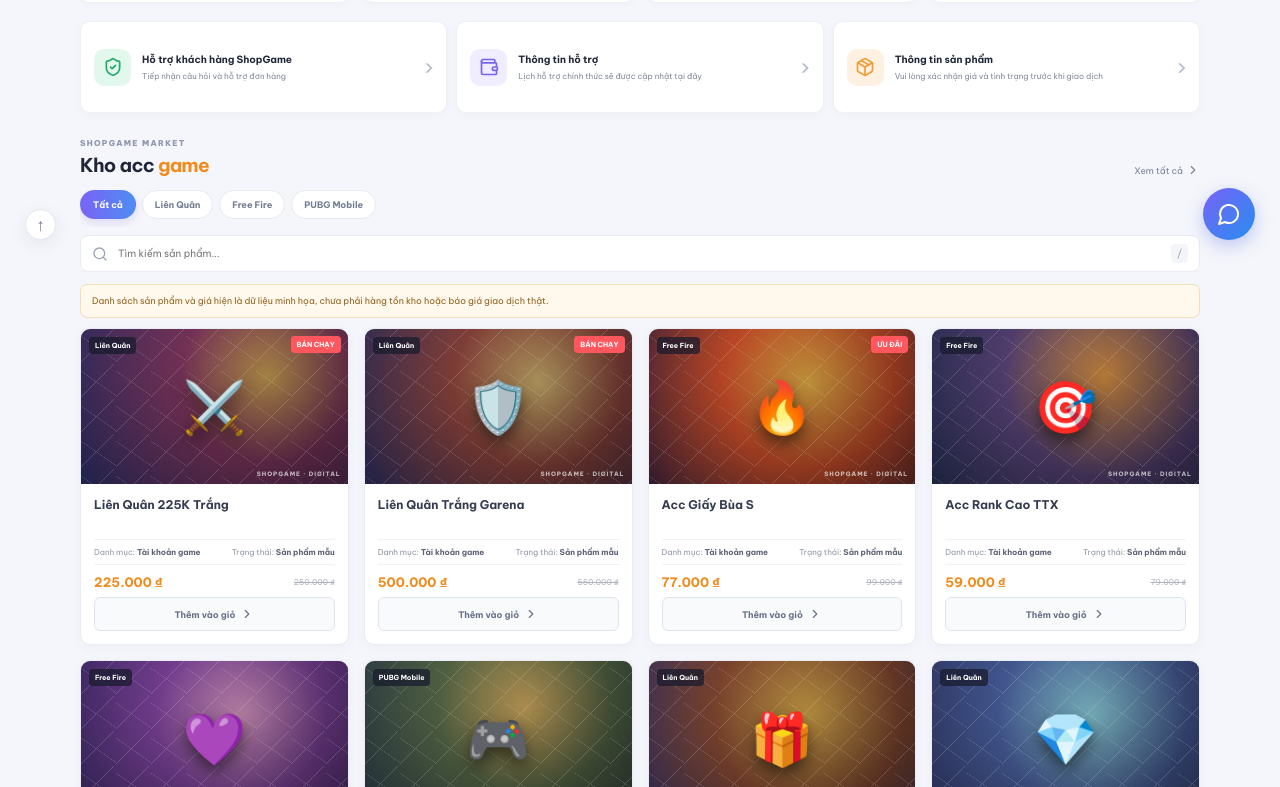
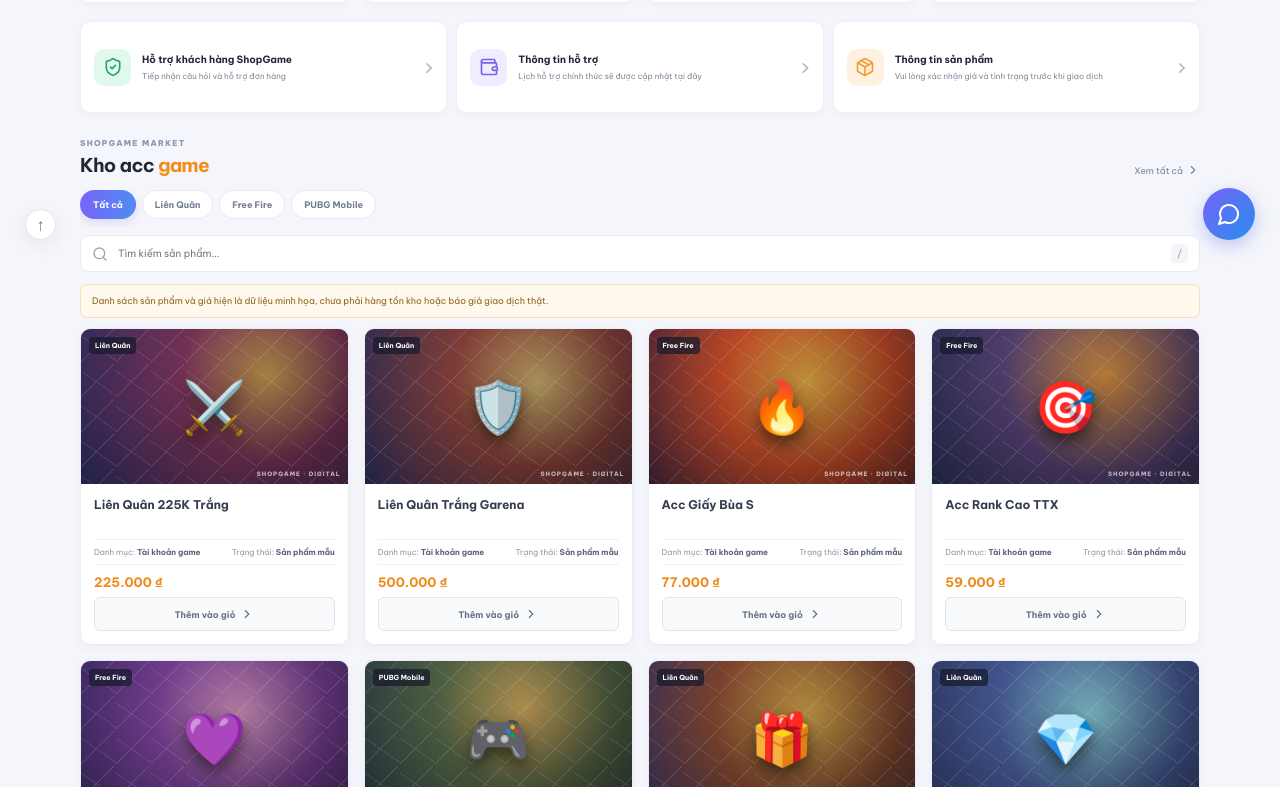
Before and after one commit to zskbot/ShopGame, a Next.js app: page / in a window 1280 px wide. Shown: the part 535-1322 px from the top of the page. Built offline with nearby package versions, Linux system fonts and the light colour scheme.

Commit message:
Remove unverified sale badges and crossed-out prices

```diff
--- a/app/page.tsx
+++ b/app/page.tsx
@@ -4,12 +4,12 @@
 import { Bell, ChevronDown, ChevronRight, CircleHelp, Gamepad2, Grid3X3, Home, Menu, MessageCircle, Package, Search, ShieldCheck, ShoppingCart, UserRound, Wallet, X, Zap } from "lucide-react";
 
 type Game = "Tất cả" | "Liên Quân" | "Free Fire" | "PUBG Mobile";
-type Product = { id: string; game: Exclude<Game, "Tất cả">; name: string; description: string; price: number; oldPrice?: number; icon: string; tone: string; tag?: string };
+type Product = { id: string; game: Exclude<Game, "Tất cả">; name: string; description: string; price: number; icon: string; tone: string };
 const products: Product[] = [
-  { id: "lq-1", game: "Liên Quân", name: "Liên Quân 225K Trắng", description: "Sản phẩm minh họa · chưa mở bán", price: 225000, oldPrice: 250000, icon: "⚔️", tone: "arena", tag: "BÁN CHẠY" },
-  { id: "lq-2", game: "Liên Quân", name: "Liên Quân Trắng Garena", description: "Sản phẩm minh họa · chưa mở bán", price: 500000, oldPrice: 550000, icon: "🛡️", tone: "knight", tag: "BÁN CHẠY" },
-  { id: "ff-1", game: "Free Fire", name: "Acc Giấy Bùa S", description: "Sản phẩm minh họa · chưa mở bán", price: 77000, oldPrice: 99000, icon: "🔥", tone: "fire", tag: "ƯU ĐÃI" },
-  { id: "ff-2", game: "Free Fire", name: "Acc Rank Cao TTX", description: "Sản phẩm minh họa · chưa mở bán", price: 59000, oldPrice: 79000, icon: "🎯", tone: "target" },
+  { id: "lq-1", game: "Liên Quân", name: "Liên Quân 225K Trắng", description: "Sản phẩm minh họa · chưa mở bán", price: 225000, icon: "⚔️", tone: "arena" },
+  { id: "lq-2", game: "Liên Quân", name: "Liên Quân Trắng Garena", description: "Sản phẩm minh họa · chưa mở bán", price: 500000, icon: "🛡️", tone: "knight" },
+  { id: "ff-1", game: "Free Fire", name: "Acc Giấy Bùa S", description: "Sản phẩm minh họa · chưa mở bán", price: 77000, icon: "🔥", tone: "fire" },
+  { id: "ff-2", game: "Free Fire", name: "Acc Rank Cao TTX", description: "Sản phẩm minh họa · chưa mở bán", price: 59000, icon: "🎯", tone: "target" },
   { id: "ff-3", game: "Free Fire", name: "Túi Mì Pet Tim", description: "Sản phẩm minh họa · chưa mở bán", price: 9000, icon: "💜", tone: "pet" },
   { id: "pubg-1", game: "PUBG Mobile", name: "Acc Tốc Độ Vượt 500+", description: "Sản phẩm minh họa · chưa mở bán", price: 25000, icon: "🎮", tone: "pubg" },
   { id: "lq-3", game: "Liên Quân", name: "Túi Mì Trải Nghiệm", description: "Sản phẩm minh họa · chưa mở bán", price: 32000, icon: "🎁", tone: "gift" },
@@ -110,8 +110,8 @@
       <label className="catalog-search"><Search size={16}/><input id="product-search" value={query} onChange={e => setQuery(e.target.value)} placeholder="Tìm kiếm sản phẩm..."/><span>/</span></label>
       <p className="catalog-disclaimer">Danh sách sản phẩm và giá hiện là dữ liệu minh họa, chưa phải hàng tồn kho hoặc báo giá giao dịch thật.</p>
       <div className="product-grid">{visible.map((p) => <article className="game-product" key={p.id}>
-        <div className={`product-cover ${p.tone}`}><span className="cover-pattern"/><span className="cover-game">{p.game}</span>{p.tag && <b className="sale-tag">{p.tag}</b>}<span className="cover-emoji">{p.icon}</span><span className="cover-caption">SHOPGAME · DIGITAL</span></div>
-        <div className="product-body"><h3>{p.name}</h3><div className="product-stats"><span>Danh mục: <b>Tài khoản game</b></span><span>Trạng thái: <b>Sản phẩm mẫu</b></span></div><div className="product-price"><strong>{money(p.price)}</strong>{p.oldPrice && <del>{money(p.oldPrice)}</del>}</div><button className="view-product" onClick={() => add(p)}>Thêm vào giỏ <ChevronRight size={14}/></button></div>
+        <div className={`product-cover ${p.tone}`}><span className="cover-pattern"/><span className="cover-game">{p.game}</span><span className="cover-emoji">{p.icon}</span><span className="cover-caption">SHOPGAME · DIGITAL</span></div>
+        <div className="product-body"><h3>{p.name}</h3><div className="product-stats"><span>Danh mục: <b>Tài khoản game</b></span><span>Trạng thái: <b>Sản phẩm mẫu</b></span></div><div className="product-price"><strong>{money(p.price)}</strong></div><button className="view-product" onClick={() => add(p)}>Thêm vào giỏ <ChevronRight size={14}/></button></div>
       </article>)}</div>
       {visible.length === 0 && <div className="no-products">Không tìm thấy sản phẩm. <button onClick={() => {setQuery("");setGame("Tất cả");}}>Xóa bộ lọc</button></div>}
       <button className="load-more" onClick={() => setNotice("Bạn đang xem toàn bộ sản phẩm hiện có.")}>Xem thêm <ChevronDown size={15}/></button>
```
